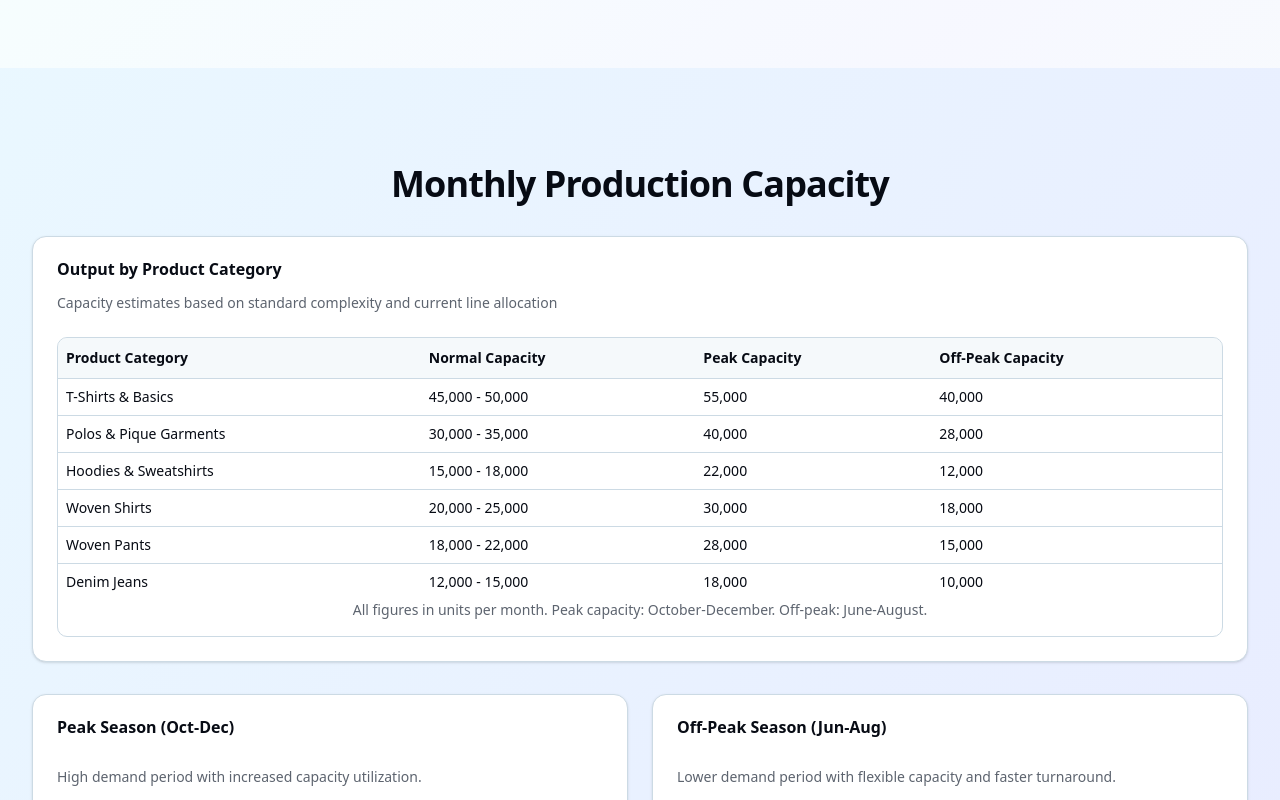
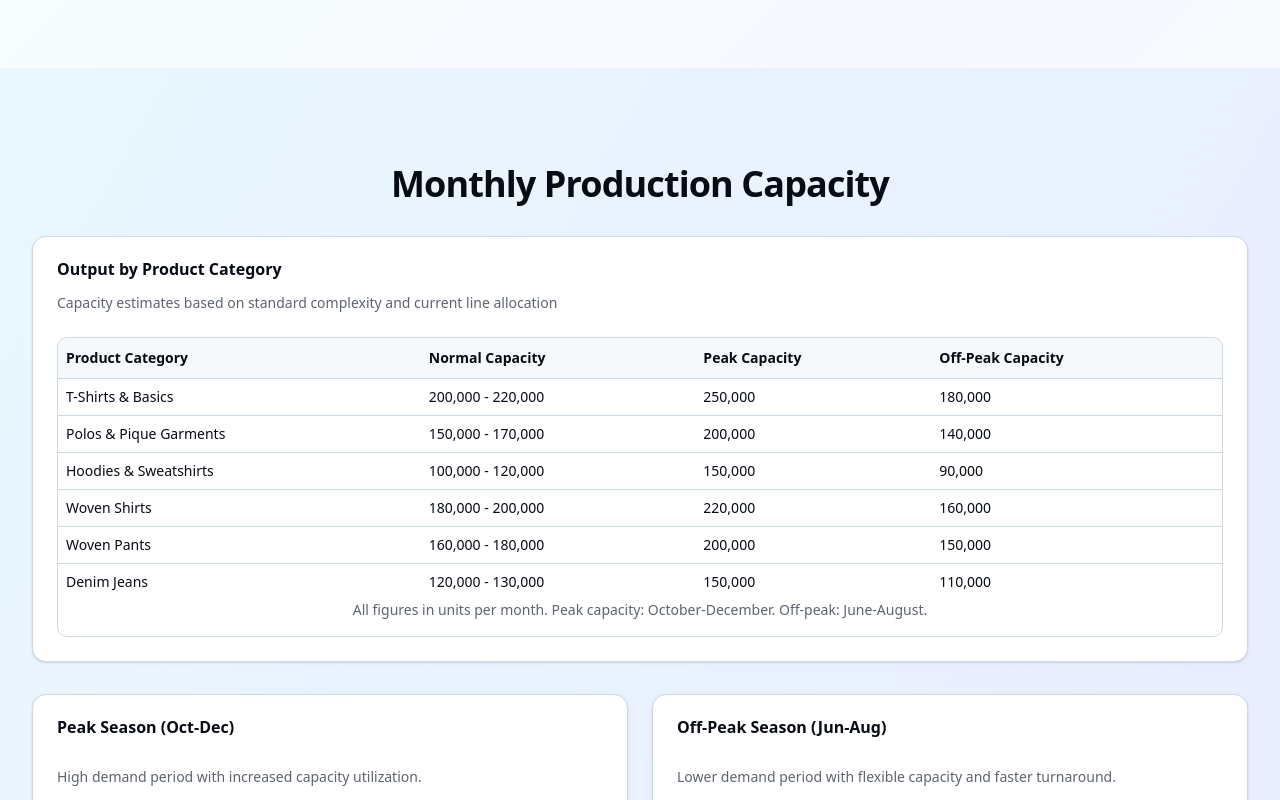
Before and after one commit to mahim2022/merchandisingWebplatform, a Next.js app: page /capacity in a window 1280 px wide. Shown: the part 859-1659 px from the top of the page. Built offline with nearby package versions, Linux system fonts and the light colour scheme; no server answers.

Commit message:
Update production line to 50 and monthly capacity to over 1 million units

```diff
--- a/src/app/capacity/page.tsx
+++ b/src/app/capacity/page.tsx
@@ -23,7 +23,7 @@ export default function CapacityPage() {
   const facilityStats: StatCardData[] = [
     {
       label: "Production Lines",
-      value: "12",
+      value: "50",
       description: "Active manufacturing lines",
       icon: <Factory className="h-6 w-6" />,
     },
@@ -48,12 +48,12 @@ export default function CapacityPage() {
   ];
 
   const monthlyCapacity = [
-    ["T-Shirts & Basics", "45,000 - 50,000", "55,000", "40,000"],
-    ["Polos & Pique Garments", "30,000 - 35,000", "40,000", "28,000"],
-    ["Hoodies & Sweatshirts", "15,000 - 18,000", "22,000", "12,000"],
-    ["Woven Shirts", "20,000 - 25,000", "30,000", "18,000"],
-    ["Woven Pants", "18,000 - 22,000", "28,000", "15,000"],
-    ["Denim Jeans", "12,000 - 15,000", "18,000", "10,000"],
+    ["T-Shirts & Basics", "200,000 - 220,000", "250,000", "180,000"],
+    ["Polos & Pique Garments", "150,000 - 170,000", "200,000", "140,000"],
+    ["Hoodies & Sweatshirts", "100,000 - 120,000", "150,000", "90,000"],
+    ["Woven Shirts", "180,000 - 200,000", "220,000", "160,000"],
+    ["Woven Pants", "160,000 - 180,000", "200,000", "150,000"],
+    ["Denim Jeans", "120,000 - 130,000", "150,000", "110,000"],
   ];
 
   const leadTimesBySampling = [
```
